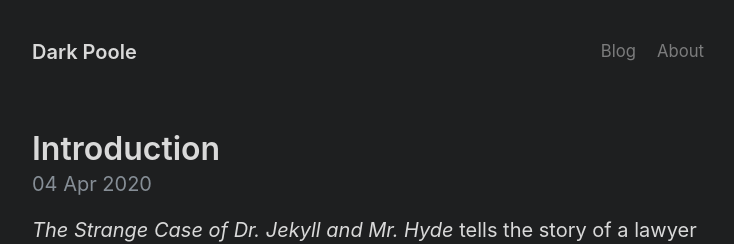
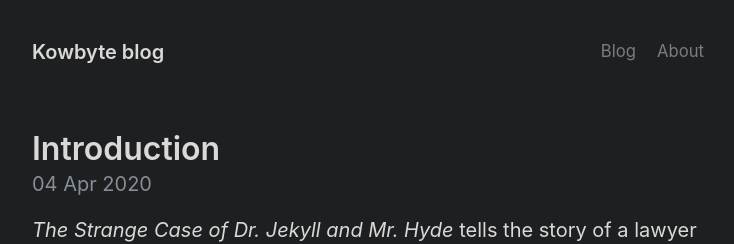
Before and after one commit to kowbyte/kowbyte.github.io, a Jekyll site: the page built from index.html, in a window 1280 px wide. Shown: the top 244 px of the page, without its empty margins (272-1006 px from the left). Built offline with Jekyll 4.4.1, drawn with Linux system fonts in a browser that asks for light colours; the list of posts is cut into pages by our own code.

Commit message:
Update _config.yml

```diff
--- a/_config.yml
+++ b/_config.yml
@@ -1,5 +1,5 @@
 # Setup
-title: Dark Poole
+title: Kowbyte blog
 url: https://getpoole.com
 paginate: 1
 baseurl: ""
```
